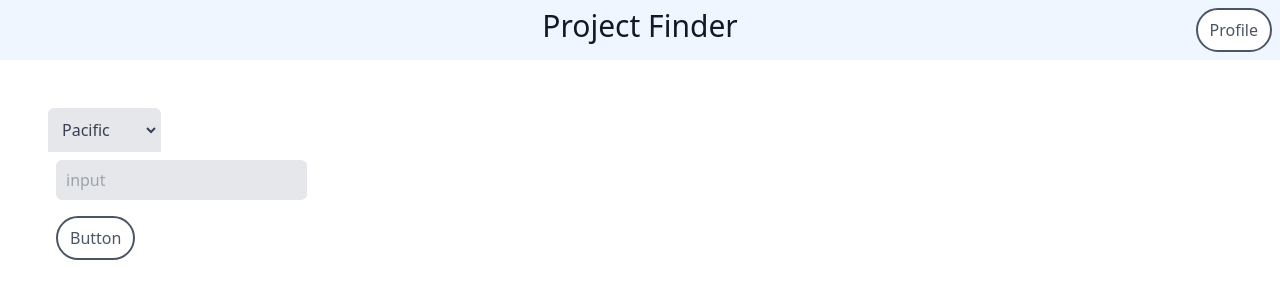
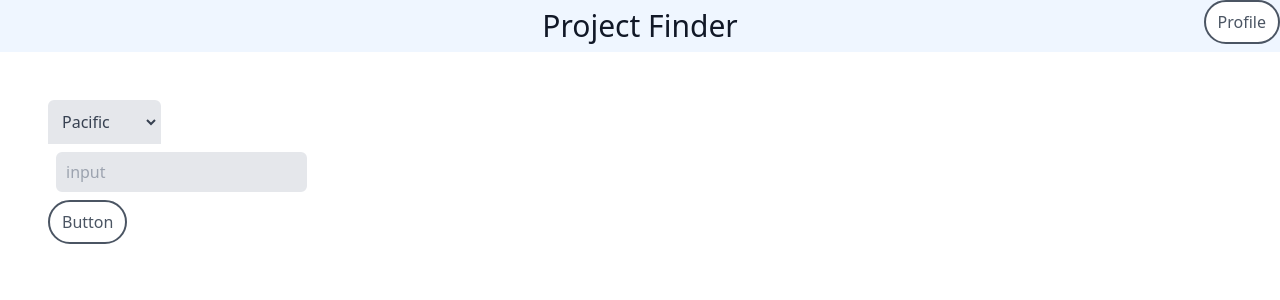
Before and after one commit to kiserd/OSU-CS467-Capstone-Project, a Next.js app in the folder portfolio-project-matching-app/: page /test_inputDropdownPage in a window 1280 px wide. Shown: the top 300 px of the page. Built offline with nearby package versions, Linux system fonts and the light colour scheme.

Commit message:
removed padding from Button component

```diff
--- a/portfolio-project-matching-app/components/Button.module.css
+++ b/portfolio-project-matching-app/components/Button.module.css
@@ -1,7 +1,7 @@
 /* https://tailwindcss.com/docs/guides/nextjs */
 
 .btn {
-    @apply m-2 py-2 px-3 border-2 rounded-3xl focus:outline-none focus:ring-1;
+    @apply py-2 px-3 border-2 rounded-3xl focus:outline-none focus:ring-1;
 }
 
 .btnGeneral {
```
